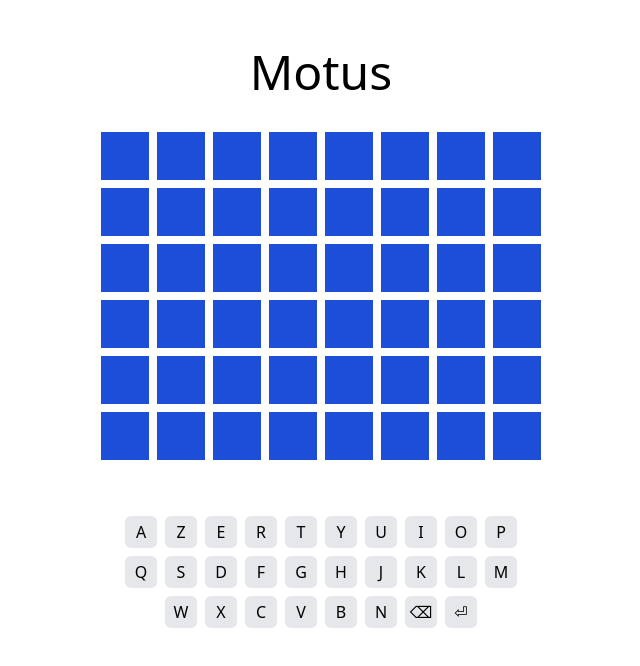
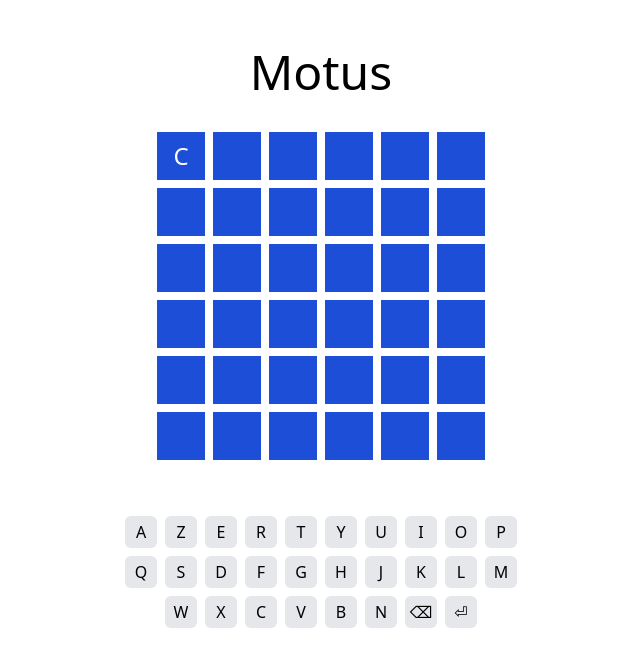
Before and after one commit to Dalifo/motus-b3, a React (Vite) app: page / in a window 1280 px wide. Shown: the top 666 px of the page, without its empty margins (319-959 px from the left). Built offline with nearby package versions, Linux system fonts and the light colour scheme.

Commit message:
Step 2 - Props

```diff
--- a/src/App.tsx
+++ b/src/App.tsx
@@ -1,12 +1,19 @@
 import './App.css';
 import Grid from 'src/components/Grid/Grid.tsx';
 import Keyboard from 'src/components/Keyboard/Keyboard.tsx';
+
+const WORD = 'CASTOR';
+const ATTEMPTS: string[] = [];
+ATTEMPTS.push(WORD.substring(0, 1));
 
 const App = () => (
   <div className="container mx-auto flex flex-col items-center">
     <h1 className="text-center text-5xl mt-12 mb-8">Motus</h1>
 
-    <Grid />
+    <Grid
+      length={WORD.length}
+      attempts={ATTEMPTS}
+    />
     <Keyboard />
   </div>
 );
--- a/src/components/Grid/Grid.tsx
+++ b/src/components/Grid/Grid.tsx
@@ -2,14 +2,27 @@ import React from 'react';
 import GridRow from 'src/components/Grid/GridRow.tsx';
 import { generateArray } from 'src/helpers/genericHelper.ts';
 
-const Grid: React.FC = () => (
-  <div className="flex justify-center items-center flex-col">
-    {
+interface Props {
+  length: number;
+  attempts: string[];
+}
+
+const Grid: React.FC<Props> = (props) => {
+  const { length, attempts } = props;
+
+  return (
+    <div className="flex justify-center items-center flex-col">
+      {
         generateArray(6).map((value) => (
-          <GridRow key={value} />
+          <GridRow
+            key={value}
+            length={length}
+            letters={value in attempts ? attempts[value] : ''}
+          />
         ))
-    }
-  </div>
-);
+      }
+    </div>
+  );
+};
 
 export default Grid;
--- a/src/components/Grid/GridBox.tsx
+++ b/src/components/Grid/GridBox.tsx
@@ -1,7 +1,15 @@
 import React from 'react';
 
-const GridBox: React.FC = () => (
-  <div className="w-12 h-12 bg-blue-700 m-1" />
+interface Props {
+  letter: string;
+}
+
+const GridBox: React.FC<Props> = ({ letter }) => (
+  <div className="w-12 h-12 bg-blue-700 m-1 ">
+    <div className="w-12 h-12 text-white text-2xl flex justify-center items-center">
+      {letter}
+    </div>
+  </div>
 );
 
 export default GridBox;
--- a/src/components/Grid/GridRow.tsx
+++ b/src/components/Grid/GridRow.tsx
@@ -2,11 +2,19 @@ import React from 'react';
 import GridBox from 'src/components/Grid/GridBox.tsx';
 import { generateArray } from 'src/helpers/genericHelper.ts';
 
-const GridRow: React.FC = () => (
+interface Props {
+  length: number;
+  letters: string;
+}
+
+const GridRow: React.FC<Props> = ({ length, letters }) => (
   <div className="flex">
     {
-        generateArray(8).map((value) => (
-          <GridBox key={value} />
+        generateArray(length).map((value) => (
+          <GridBox
+            key={value}
+            letter={letters.charAt(value) ? letters[value] : ''}
+          />
         ))
     }
   </div>
--- a/src/components/Keyboard/Keyboard.tsx
+++ b/src/components/Keyboard/Keyboard.tsx
@@ -1,4 +1,5 @@
 import React from 'react';
+import KeyboardRow from 'src/components/Keyboard/KeyboardRow.tsx';
 
 const firstLine = 'AZERTYUIOP';
 const secondLine = 'QSDFGHJKLM';
@@ -6,29 +7,9 @@ const thirdLine = 'WXCVBN⌫⏎';
 
 const Keyboard: React.FC = () => (
   <div className="flex justify-center items-center flex-col mt-12">
-    <div className="flex">
-      {firstLine.split('').map((value) => (
-        <button key={value} type="button" className="w-8 h-8 bg-gray-200 rounded-md flex items-center justify-center m-1">
-          {value}
-        </button>
-      ))}
-    </div>
-
-    <div className="flex">
-      {secondLine.split('').map((value) => (
-        <button key={value} type="button" className="w-8 h-8 bg-gray-200 rounded-md flex items-center justify-center m-1">
-          {value}
-        </button>
-      ))}
-    </div>
-
-    <div className="flex">
-      {thirdLine.split('').map((value) => (
-        <button key={value} type="button" className="w-8 h-8 bg-gray-200 rounded-md flex items-center justify-center m-1">
-          {value}
-        </button>
-      ))}
-    </div>
+    <KeyboardRow line={firstLine} />
+    <KeyboardRow line={secondLine} />
+    <KeyboardRow line={thirdLine} />
   </div>
 );
 
--- /dev/null
+++ b/src/components/Keyboard/KeyboardKey.tsx
@@ -0,0 +1,17 @@
+import React from 'react';
+
+interface Props {
+    character: string;
+}
+
+const KeyboardKey: React.FC<Props> = ({ character }) => (
+  <button
+    key={character}
+    type="button"
+    className="w-8 h-8 bg-gray-200 rounded-md flex items-center justify-center m-1"
+  >
+    {character}
+  </button>
+);
+
+export default KeyboardKey;
--- /dev/null
+++ b/src/components/Keyboard/KeyboardRow.tsx
@@ -0,0 +1,16 @@
+import React from 'react';
+import KeyboardKey from 'src/components/Keyboard/KeyboardKey.tsx';
+
+interface Props {
+    line: string;
+}
+
+const KeyboardRow: React.FC<Props> = ({ line }) => (
+  <div className="flex">
+    {line.split('').map((value) => (
+      <KeyboardKey key={value} character={value} />
+    ))}
+  </div>
+);
+
+export default KeyboardRow;
```
